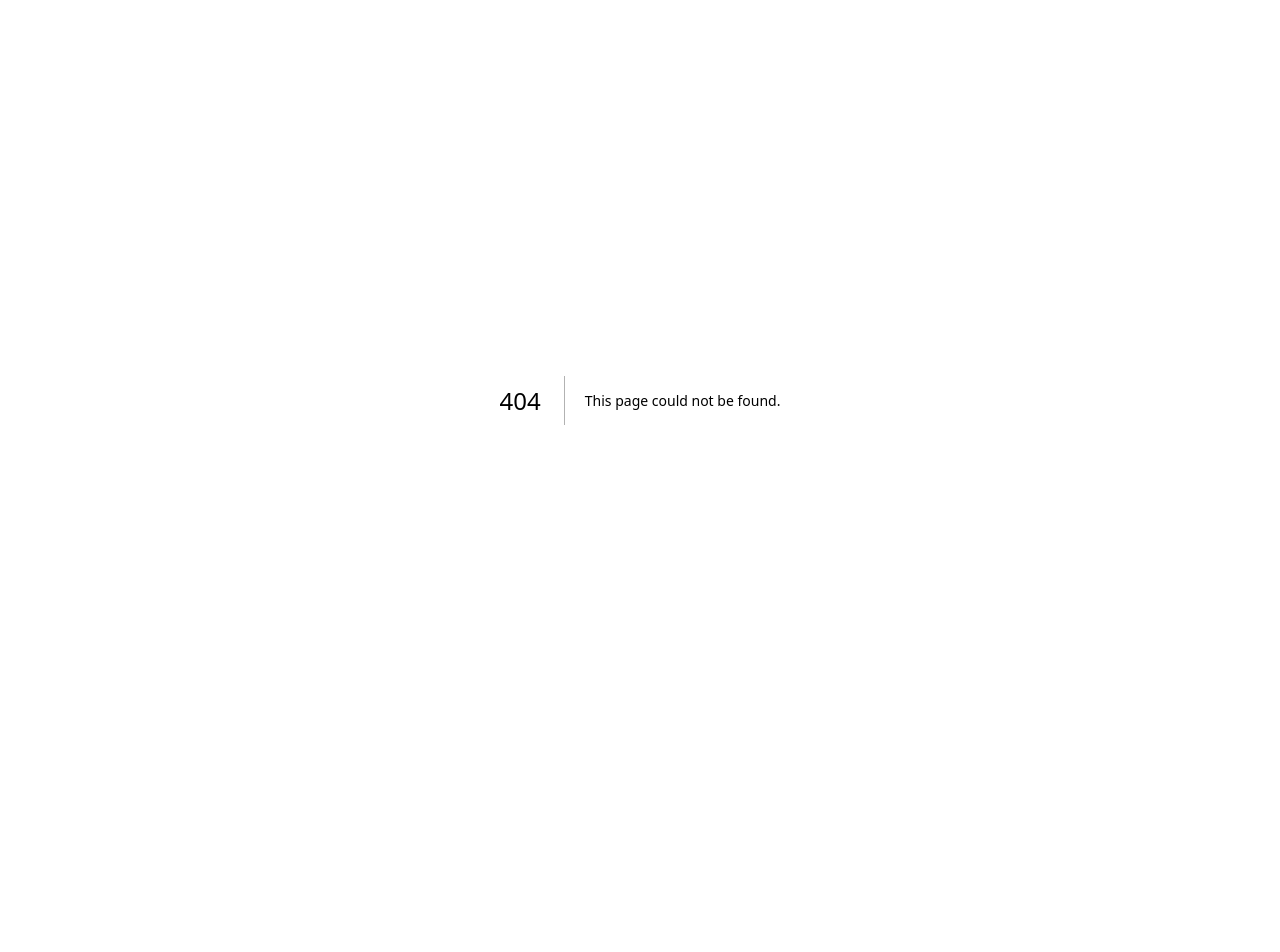
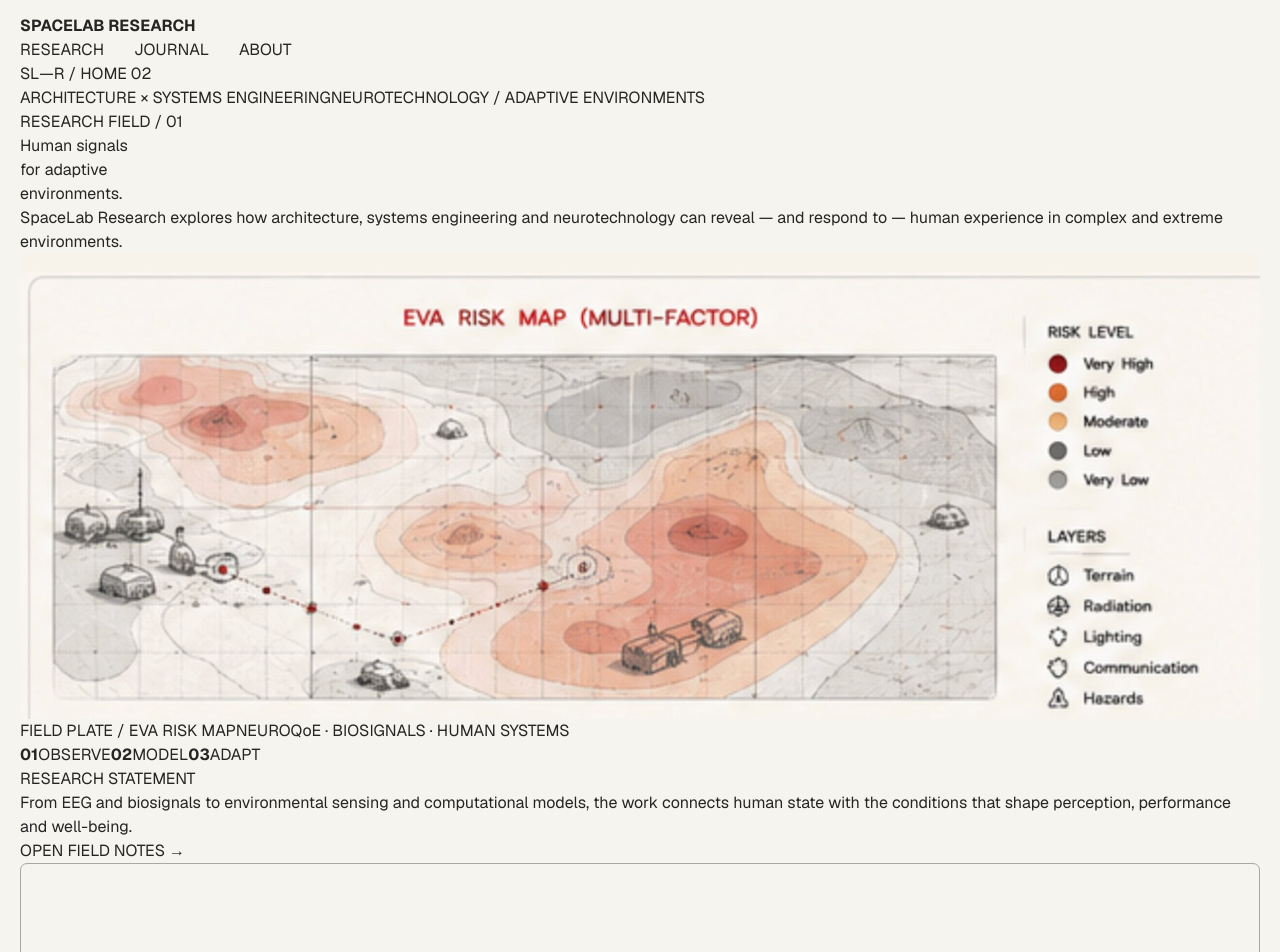
Before and after one commit to SpaceLabResearch/SpaceLabResearch.github.io, a Next.js app: page /test-home in a window 1280 px wide. Before the commit this address had no page. Shown: the top 952 px of the page. Before the commit the page ends 800 px from the top, so only its background shows below. Built offline with nearby package versions, Linux system fonts and the light colour scheme.

Commit message:
Create OP-1 test home page

```diff
--- /dev/null
+++ b/app/test-home/page.tsx
@@ -0,0 +1,73 @@
+export default function TestHome() {
+  return (
+    <main className="test-home">
+      <header className="test-header">
+        <a className="test-brand" href="/">
+          <i aria-hidden="true" />
+          <strong>SPACELAB RESEARCH</strong>
+        </a>
+        <nav aria-label="Test home navigation">
+          <a href="#research">RESEARCH</a>
+          <a href="/#journal">JOURNAL</a>
+          <a href="/#about">ABOUT</a>
+        </nav>
+        <span className="test-code">SL—R / HOME 02</span>
+      </header>
+
+      <section className="test-hero" id="research">
+        <div className="test-meta">
+          <span>ARCHITECTURE × SYSTEMS ENGINEERING</span>
+          <span>NEUROTECHNOLOGY / ADAPTIVE ENVIRONMENTS</span>
+        </div>
+
+        <div className="test-copy">
+          <p className="test-kicker">RESEARCH FIELD / 01</p>
+          <h1>Human signals<br />for adaptive<br />environments.</h1>
+          <p className="test-intro">
+            SpaceLab Research explores how architecture, systems engineering
+            and neurotechnology can reveal — and respond to — human experience
+            in complex and extreme environments.
+          </p>
+        </div>
+
+        <figure className="test-visual">
+          <img
+            src="/images/eva-risk-map.svg"
+            alt="EVA multi-factor risk map"
+          />
+          <figcaption>
+            <span>FIELD PLATE / EVA RISK MAP</span>
+            <span>NEUROQoE · BIOSIGNALS · HUMAN SYSTEMS</span>
+          </figcaption>
+        </figure>
+
+        <div className="test-status">
+          <b>01</b>
+          <span>OBSERVE</span>
+          <i />
+          <b>02</b>
+          <span>MODEL</span>
+          <i />
+          <b>03</b>
+          <span>ADAPT</span>
+        </div>
+      </section>
+
+      <section className="test-statement">
+        <span>RESEARCH STATEMENT</span>
+        <p>
+          From EEG and biosignals to environmental sensing and computational
+          models, the work connects human state with the conditions that shape
+          perception, performance and well-being.
+        </p>
+        <a href="/#journal">OPEN FIELD NOTES <b>→</b></a>
+      </section>
+
+      <footer className="test-footer">
+        <span>SANTA ROSA / MADRID / TARRAGONA</span>
+        <span>INDEPENDENT RESEARCH UNIT</span>
+        <span>2026</span>
+      </footer>
+    </main>
+  );
+}
```
